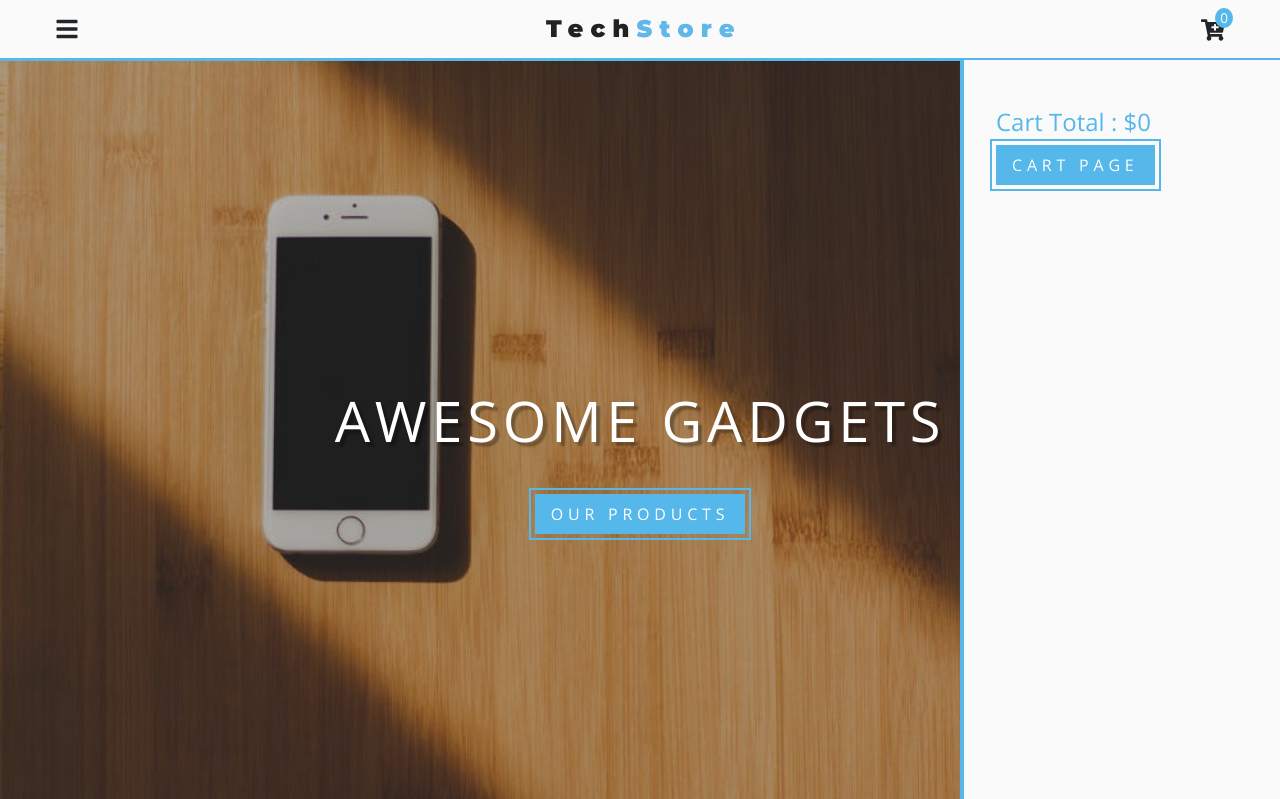
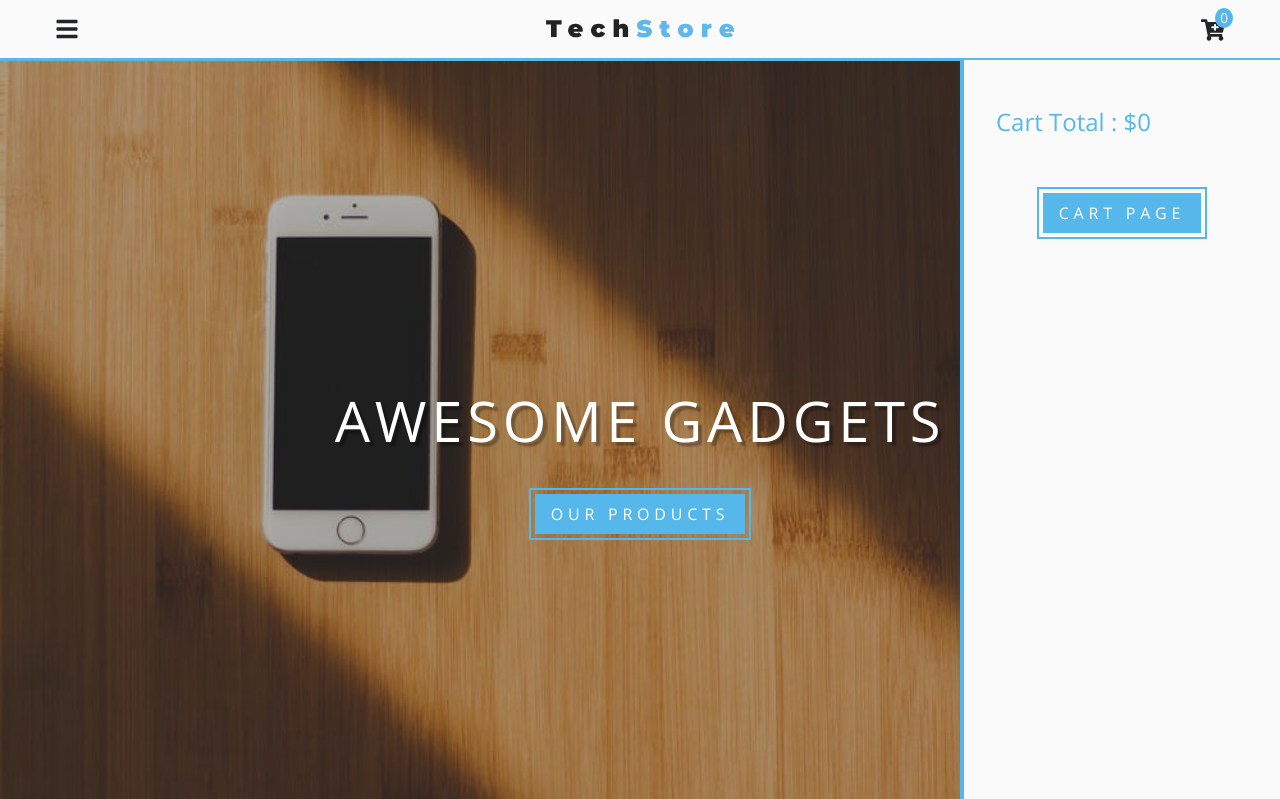
Before and after one commit to haveeru/react-tech-store, a React (Create React App) app: page / in a window 1280 px wide. Shown: the top 799 px of the page. Built offline with nearby package versions, Linux system fonts and the light colour scheme.

Commit message:
fix side cart link

```diff
--- a/src/components/SideCart.js
+++ b/src/components/SideCart.js
@@ -26,9 +26,12 @@ export default function SideCart() {
                             })}
                         </ul>
                         <h4 className="text-capitalize text-main">cart total : ${cartTotal}</h4>
-                        <Link to="/cart" className="main-link">
-                            cart page
-                        </Link>
+                        <div className="text-center py-5">
+                            <Link to="/cart" className="main-link">
+                                cart page
+                            </Link>
+                        </div>
+
                     </CartWrapper>
                 );
             }}
```
